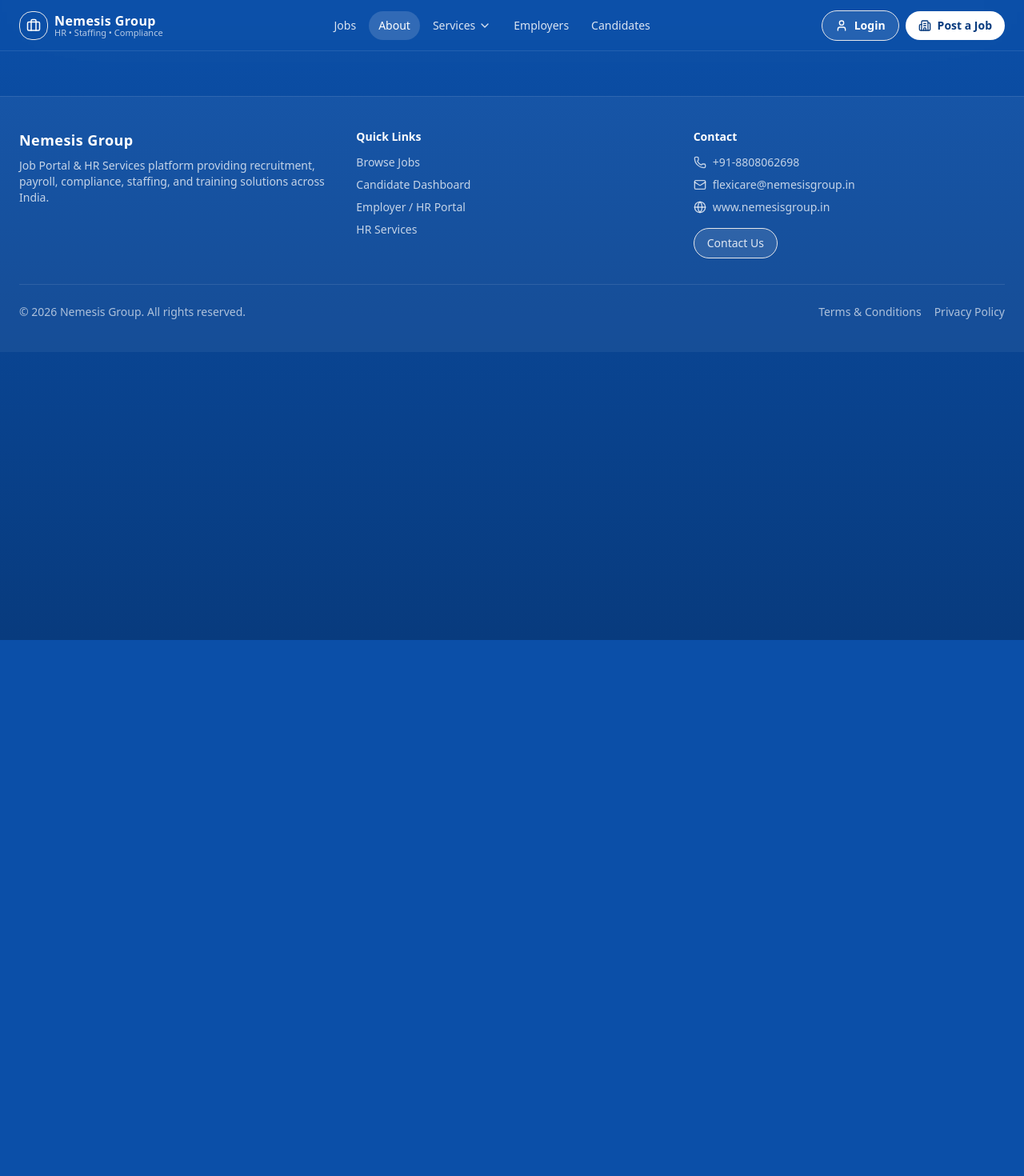
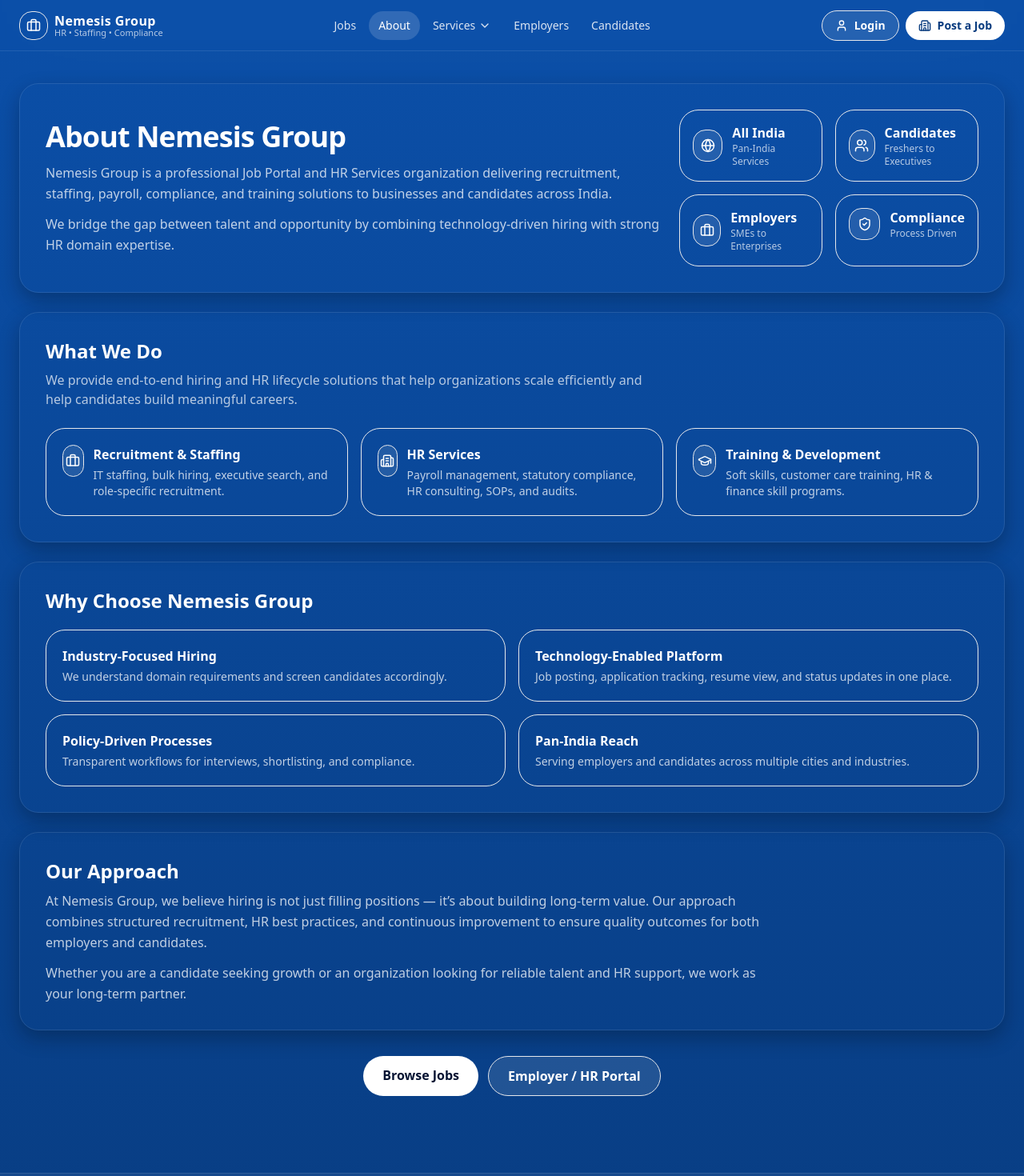
Before and after one commit to shivam0815/JobPortalNemesis, a React (Vite) app: page /about in a window 1280 px wide. Shown: the top 1470 px of the page at 80% size. Before the commit the page ends 800 px from the top, so only its background shows below. Built offline with nearby package versions, Linux system fonts and the light colour scheme.

Commit message:
Add project structure and source code

```diff
--- a/src/App.tsx
+++ b/src/App.tsx
@@ -14,6 +14,7 @@ import CandidateShell from "./components/CandidateShell";
 import CandidateHome from "./pages/candidate/CandidateHome";
 import CandidateProfile from "./pages/candidate/CandidateProfile";
 import CandidateApplications from "./pages/candidate/CandidateApplications";
+import About from "./pages/About";
 
 import ServiceDetail from "./pages/services/ServiceDetail";
 import HRConsulting from "./pages/services/HRConsulting";
@@ -36,6 +37,7 @@ export default function App() {
 <Route path="/contact" element={<ContactUs />} />
 <Route path="/terms" element={<Terms />} />
 <Route path="/privacy" element={<PrivacyPolicy />} />
+        <Route path="/about" element={<About />} />
 <Route path="/services/training-development" element={<TrainingDevelopment />} />
         {/* Candidate (Nested) ✅ */}
         <Route path="/candidate" element={<CandidateShell />}>
--- /dev/null
+++ b/src/pages/About.tsx
@@ -0,0 +1,203 @@
+import {
+  Building2,
+  Users,
+  Briefcase,
+  ShieldCheck,
+  GraduationCap,
+  Globe,
+} from "lucide-react";
+
+const card =
+  "rounded-3xl border border-white/10 bg-white/6 shadow-card p-6 md:p-8";
+
+export default function About() {
+  return (
+    <main className="container-x py-10">
+      {/* HERO */}
+      <section className={card}>
+        <div className="flex flex-col lg:flex-row lg:items-center lg:justify-between gap-6">
+          <div className="max-w-3xl">
+            <h1 className="text-2xl md:text-4xl font-extrabold tracking-tight">
+              About Nemesis Group
+            </h1>
+            <p className="mt-3 text-white/75 leading-relaxed">
+              Nemesis Group is a professional Job Portal and HR Services
+              organization delivering recruitment, staffing, payroll,
+              compliance, and training solutions to businesses and candidates
+              across India.
+            </p>
+            <p className="mt-3 text-white/75 leading-relaxed">
+              We bridge the gap between talent and opportunity by combining
+              technology-driven hiring with strong HR domain expertise.
+            </p>
+          </div>
+
+          <div className="grid grid-cols-2 gap-4 min-w-[260px]">
+            <Stat icon={Globe} title="All India" desc="Pan-India Services" />
+            <Stat icon={Users} title="Candidates" desc="Freshers to Executives" />
+            <Stat icon={Briefcase} title="Employers" desc="SMEs to Enterprises" />
+            <Stat icon={ShieldCheck} title="Compliance" desc="Process Driven" />
+          </div>
+        </div>
+      </section>
+
+      {/* WHAT WE DO */}
+      <section className={"mt-6 " + card}>
+        <h2 className="text-xl md:text-2xl font-extrabold">
+          What We Do
+        </h2>
+        <p className="mt-2 text-white/70 max-w-3xl">
+          We provide end-to-end hiring and HR lifecycle solutions that help
+          organizations scale efficiently and help candidates build meaningful
+          careers.
+        </p>
+
+        <div className="mt-6 grid md:grid-cols-3 gap-4">
+          <Info
+            icon={Briefcase}
+            title="Recruitment & Staffing"
+            desc="IT staffing, bulk hiring, executive search, and role-specific recruitment."
+          />
+          <Info
+            icon={Building2}
+            title="HR Services"
+            desc="Payroll management, statutory compliance, HR consulting, SOPs, and audits."
+          />
+          <Info
+            icon={GraduationCap}
+            title="Training & Development"
+            desc="Soft skills, customer care training, HR & finance skill programs."
+          />
+        </div>
+      </section>
+
+      {/* WHY CHOOSE US */}
+      <section className={"mt-6 " + card}>
+        <h2 className="text-xl md:text-2xl font-extrabold">
+          Why Choose Nemesis Group
+        </h2>
+
+        <div className="mt-5 grid md:grid-cols-2 gap-4">
+          <Bullet
+            title="Industry-Focused Hiring"
+            desc="We understand domain requirements and screen candidates accordingly."
+          />
+          <Bullet
+            title="Technology-Enabled Platform"
+            desc="Job posting, application tracking, resume view, and status updates in one place."
+          />
+          <Bullet
+            title="Policy-Driven Processes"
+            desc="Transparent workflows for interviews, shortlisting, and compliance."
+          />
+          <Bullet
+            title="Pan-India Reach"
+            desc="Serving employers and candidates across multiple cities and industries."
+          />
+        </div>
+      </section>
+
+      {/* OUR APPROACH */}
+      <section className={"mt-6 " + card}>
+        <h2 className="text-xl md:text-2xl font-extrabold">
+          Our Approach
+        </h2>
+        <p className="mt-2 text-white/75 max-w-4xl leading-relaxed">
+          At Nemesis Group, we believe hiring is not just filling positions —
+          it’s about building long-term value. Our approach combines
+          structured recruitment, HR best practices, and continuous
+          improvement to ensure quality outcomes for both employers and
+          candidates.
+        </p>
+
+        <p className="mt-3 text-white/75 max-w-4xl leading-relaxed">
+          Whether you are a candidate seeking growth or an organization looking
+          for reliable talent and HR support, we work as your long-term partner.
+        </p>
+      </section>
+
+      {/* CTA */}
+      <section className="mt-8 text-center">
+        <div className="inline-flex flex-col sm:flex-row gap-3">
+          <a
+            href="/jobs"
+            className="px-6 py-3 rounded-full bg-white text-[#061433] font-extrabold hover:opacity-95 transition"
+          >
+            Browse Jobs
+          </a>
+          <a
+            href="/employer"
+            className="px-6 py-3 rounded-full bg-white/10 border border-white/12 hover:bg-white/15 transition font-semibold"
+          >
+            Employer / HR Portal
+          </a>
+        </div>
+      </section>
+    </main>
+  );
+}
+
+/* ---------- helpers ---------- */
+
+function Stat({
+  icon: Icon,
+  title,
+  desc,
+}: {
+  icon: any;
+  title: string;
+  desc: string;
+}) {
+  return (
+    <div className="rounded-3xl bg-white/8 border border-white/12 p-4">
+      <div className="flex items-center gap-3">
+        <div className="h-10 w-10 rounded-2xl bg-white/10 border border-white/12 grid place-items-center">
+          <Icon size={18} />
+        </div>
+        <div>
+          <div className="font-extrabold">{title}</div>
+          <div className="text-xs text-white/70">{desc}</div>
+        </div>
+      </div>
+    </div>
+  );
+}
+
+function Info({
+  icon: Icon,
+  title,
+  desc,
+}: {
+  icon: any;
+  title: string;
+  desc: string;
+}) {
+  return (
+    <div className="rounded-3xl bg-white/8 border border-white/12 p-5">
+      <div className="flex items-start gap-3">
+        <div className="h-10 w-10 rounded-2xl bg-white/10 border border-white/12 grid place-items-center">
+          <Icon size={18} />
+        </div>
+        <div>
+          <div className="font-extrabold">{title}</div>
+          <div className="text-sm text-white/75 mt-1">{desc}</div>
+        </div>
+      </div>
+    </div>
+  );
+}
+
+function Bullet({
+  title,
+  desc,
+}: {
+  title: string;
+  desc: string;
+}) {
+  return (
+    <div className="rounded-3xl bg-white/8 border border-white/12 p-5">
+      <div className="font-extrabold">{title}</div>
+      <div className="text-sm text-white/75 mt-1">{desc}</div>
+    </div>
+  );
+}
```
